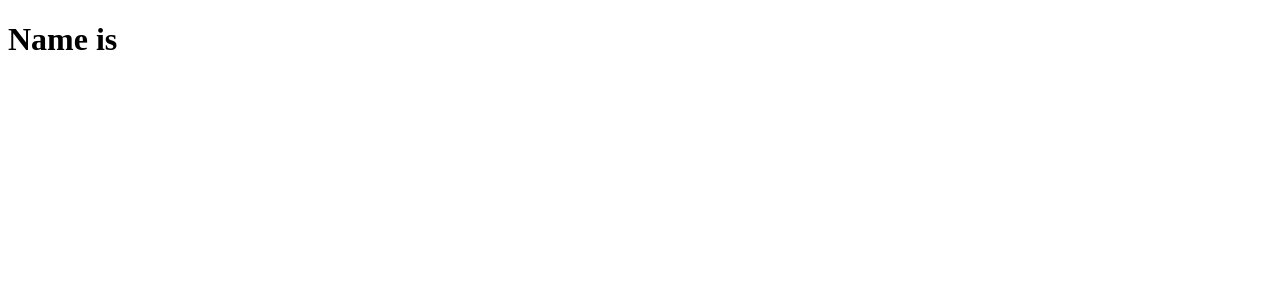
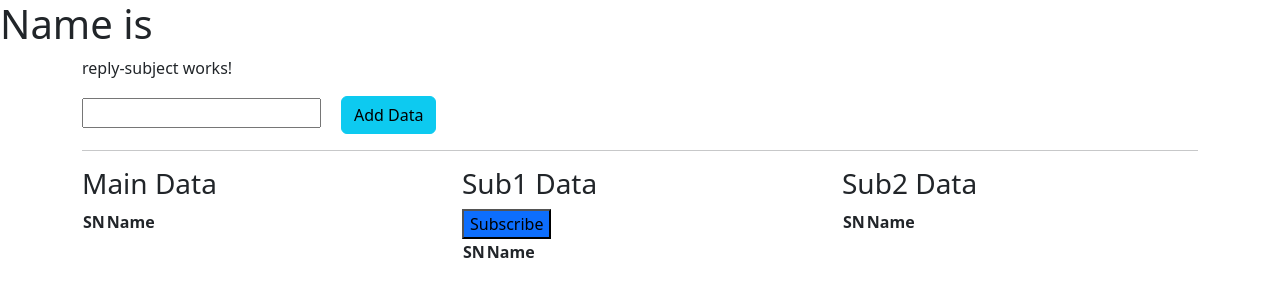
Before and after one commit to Digital-Trainee/rxjs, an Angular app: page /reply in a window 1280 px wide. Before the commit this address led to /. Shown: the top 300 px of the page. Built offline with nearby package versions, Linux system fonts and the light colour scheme.

Commit message:
in this set routes and add bootstrap and try replysubject operator example using subsciption

```diff
--- a/src/app/apiservice.service.ts
+++ b/src/app/apiservice.service.ts
@@ -1,6 +1,6 @@
 import { HttpClient } from '@angular/common/http';
 import { Injectable } from '@angular/core';
-import { BehaviorSubject, Observable, Subject, tap } from 'rxjs';
+import { BehaviorSubject, Observable, ReplaySubject, Subject, tap } from 'rxjs';
 
 @Injectable({
   providedIn: 'root'
@@ -41,4 +41,7 @@ export class ApiserviceService {
   }
 
 
+  addNewData =  new ReplaySubject<any>(4)
+  obseraddnewdata = this.addNewData.asObservable();
+
 }
--- a/src/app/app.routes.ts
+++ b/src/app/app.routes.ts
@@ -14,6 +14,7 @@ import { FilterComponent } from './filter/filter.component';
 import { TapdoComponent } from './tapdo/tapdo.component';
 import { TakeLastUntilComponent } from './take-last-until/take-last-until.component';
 import { DebouncetimeDistinctUntilChangedComponent } from './debouncetime-distinct-until-changed/debouncetime-distinct-until-changed.component';
+import { ReplySubjectComponent } from './reply-subject/reply-subject.component';
 
 export const routes: Routes = [
   {path:'',component: IntervalComponent },
@@ -30,5 +31,6 @@ export const routes: Routes = [
   {path : 'take',component:TakeLastUntilComponent},
   {path : 'retry',component:RetryWhenScanDelayComponent},
   {path : 'debounceTime',component:DebouncetimeDistinctUntilChangedComponent},
-  {path : 'subject',component:SubjectSubjectBehaviourComponent}
+  {path : 'subject',component:SubjectSubjectBehaviourComponent},
+  {path : 'reply', component:ReplySubjectComponent }
 ];
--- /dev/null
+++ b/src/app/reply-subject/reply-subject.component.html
@@ -0,0 +1,49 @@
+<div class="container">
+  <p>reply-subject works!</p>
+  <input type="text" style="margin-right: 10px;" #newData>
+  <button class="btn btn-info" style="margin-left: 10px;" (click)="Adddata(newData)">Add Data</button>
+  <hr>
+
+  <div class="row">
+    <div class="col-md-4">
+      <h3>Main Data</h3>
+      <table>
+        <tr>
+          <th>SN</th>
+          <th>Name</th>
+        </tr>
+        <tr *ngFor="let item of data;let i = index ">
+          <td>{{ i+1 }}</td>
+          <td>{{item}}</td>
+        </tr>
+      </table>
+    </div>
+    <div class="col-md-4">
+      <h3>Sub1 Data</h3>
+      <button class="bg-primary" (click)="subscibeSub1()">Subscribe</button>
+      <table>
+        <tr>
+          <th>SN</th>
+          <th>Name</th>
+        </tr>
+        <tr *ngFor="let item of sub1;let i = index;">
+          <td>{{ i+1 }}</td>
+          <td>{{ item }}</td>
+        </tr>
+      </table>
+    </div>
+    <div class="col-md-4">
+      <h3>Sub2 Data</h3>
+      <table>
+        <tr>
+          <th>SN</th>
+          <th>Name</th>
+        </tr>
+        <tr *ngFor="let item of sub2;let i = index;">
+          <td>{{ i+1 }}</td>
+          <td></td>
+        </tr>
+      </table>
+    </div>
+  </div>
+</div>
--- /dev/null
+++ b/src/app/reply-subject/reply-subject.component.ts
@@ -0,0 +1,43 @@
+import { NgFor } from '@angular/common';
+import { Component } from '@angular/core';
+import { ApiserviceService } from '../apiservice.service';
+import { Subscription } from 'rxjs';
+
+@Component({
+  selector: 'app-reply-subject',
+  standalone: true,
+  imports: [NgFor],
+  templateUrl: './reply-subject.component.html',
+  styleUrl: './reply-subject.component.scss'
+})
+export class ReplySubjectComponent {
+  constructor(private api:ApiserviceService){}
+  data:any = [];
+  sub1:any = [];
+  sub2:any;
+  subSub1!: Subscription;
+  submode1:boolean = false;
+  Adddata(data:any)
+  {
+    this.data.push(data.value);
+    this.api.addNewData.next(data.value);
+  }
+
+  subscibeSub1()
+  {
+    this.submode1 =! this.submode1;
+    if(this.submode1)
+    {
+      this.subSub1 = this.api.addNewData.subscribe((res:any)=>{
+        this.sub1.push(res);
+      })
+    }else{
+      this.subSub1?.unsubscribe();
+    }
+  }
+
+
+
+
+
+}
--- a/src/index.html
+++ b/src/index.html
@@ -6,8 +6,10 @@
   <base href="/">
   <meta name="viewport" content="width=device-width, initial-scale=1">
   <link rel="icon" type="image/x-icon" href="favicon.ico">
+  <link href="https://cdn.jsdelivr.net/npm/bootstrap@5.3.3/dist/css/bootstrap.min.css" rel="stylesheet" integrity="sha384-QWTKZyjpPEjISv5WaRU9OFeRpok6YctnYmDr5pNlyT2bRjXh0JMhjY6hW+ALEwIH" crossorigin="anonymous">
 </head>
 <body>
   <app-root></app-root>
 </body>
+  <script src="https://cdn.jsdelivr.net/npm/bootstrap@5.3.3/dist/js/bootstrap.bundle.min.js" integrity="sha384-YvpcrYf0tY3lHB60NNkmXc5s9fDVZLESaAA55NDzOxhy9GkcIdslK1eN7N6jIeHz" crossorigin="anonymous"></script>
 </html>
```
Also changed, not shown: src/app/reply-subject/reply-subject.component.scss (added), 1 other file (tests, documents, lock files or other folders).
